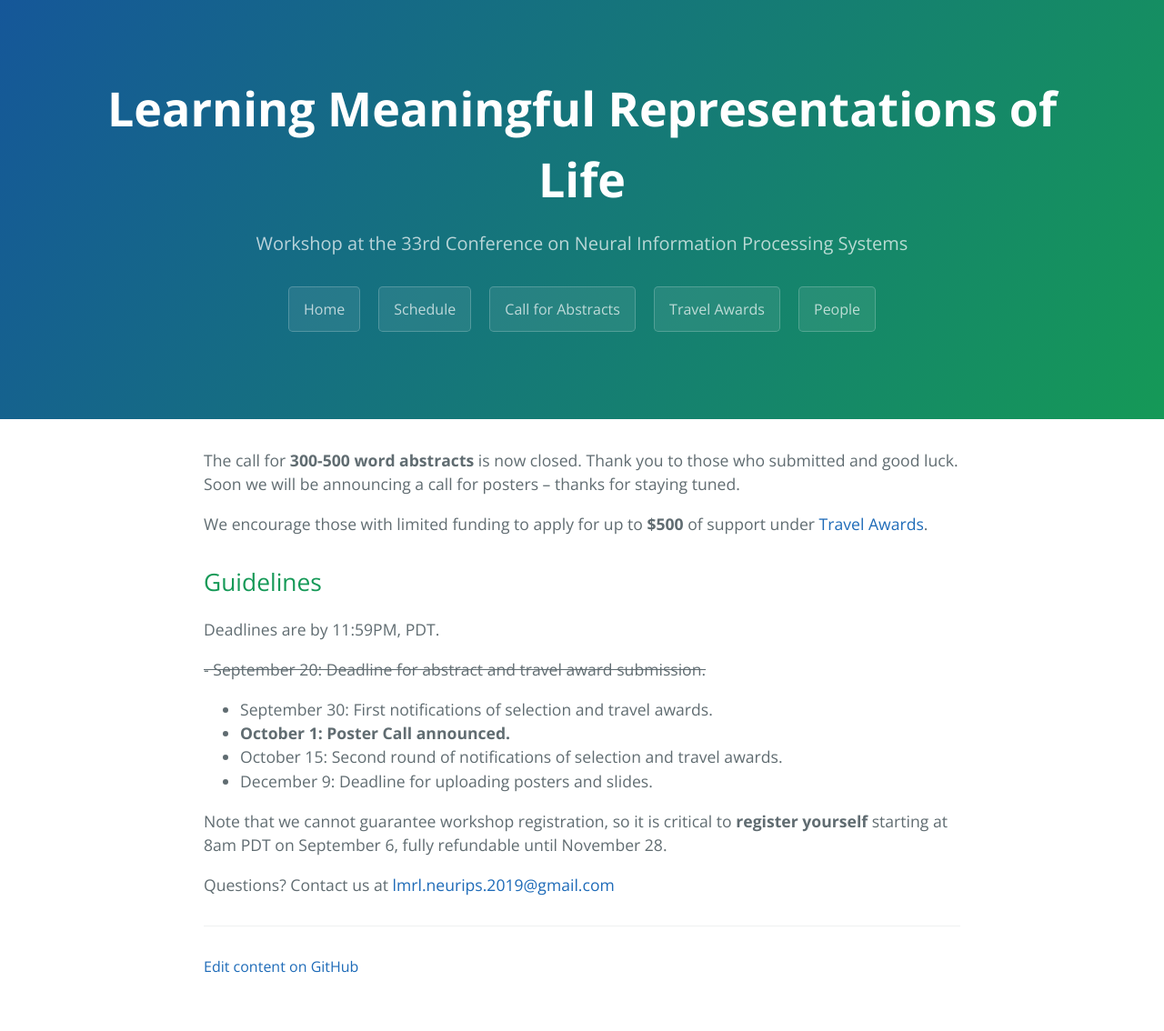
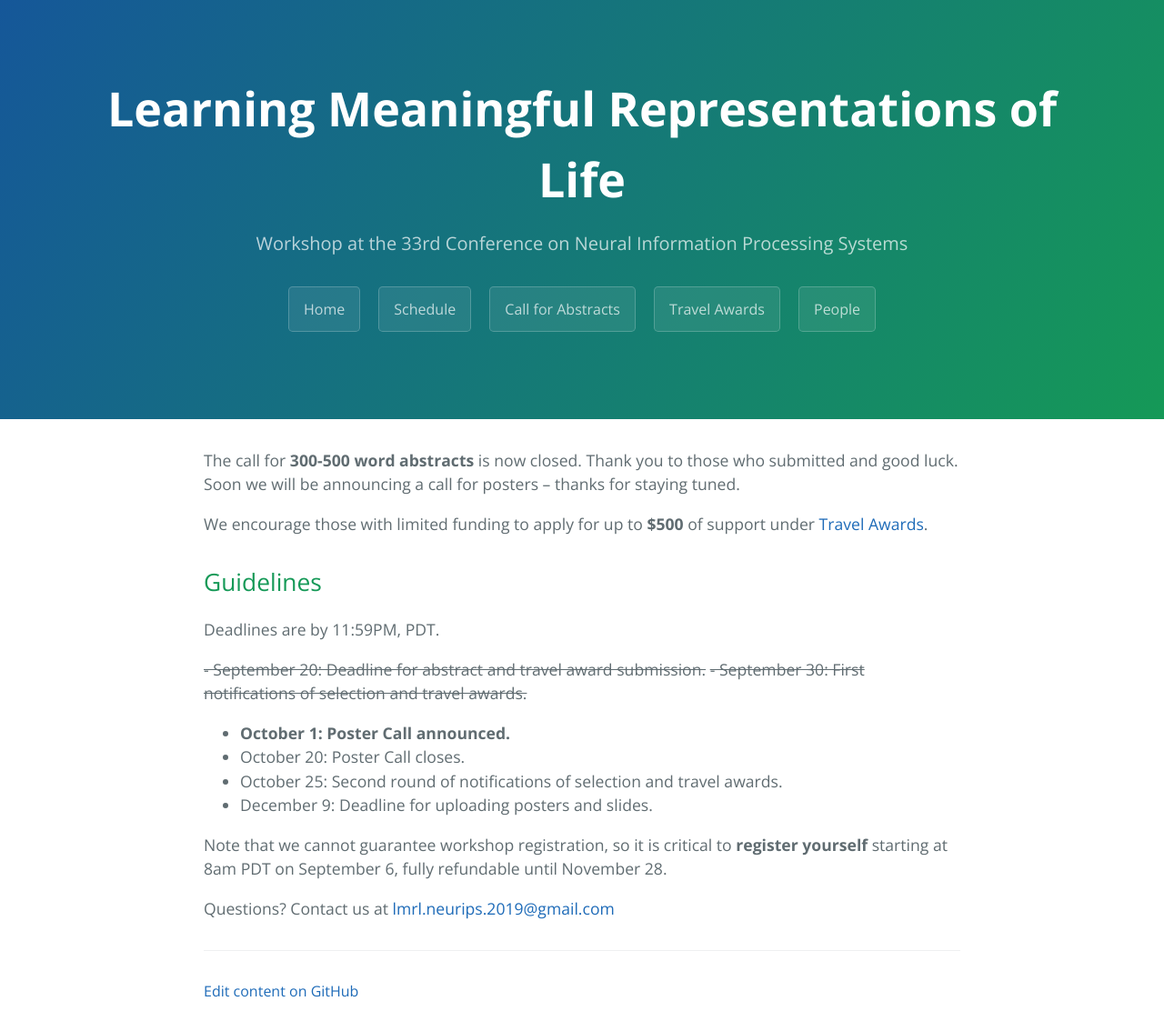
Before and after one commit to lmrl-bio/lmrl-bio.github.io, a Jekyll site: the page built from call.md, in a window 1280 px wide. Shown: the whole page at 91% size. Built offline with Jekyll 4.4.1, drawn with Linux system fonts in a browser that asks for light colours; before the commit the page ends 1107 px from its top, so only the background shows below that.

Commit message:
Update call.md

```diff
--- a/call.md
+++ b/call.md
@@ -9,9 +9,10 @@ We encourage those with limited funding to apply for up to **$500** of support u
 Deadlines are by 11:59PM, PDT.
 
 ~~- September 20: Deadline for abstract and travel award submission.~~
-- September 30: First notifications of selection and travel awards.
+~~- September 30: First notifications of selection and travel awards.~~
 - **October 1: Poster Call announced.**
-- October 15: Second round of notifications of selection and travel awards.
+- October 20: Poster Call closes.
+- October 25: Second round of notifications of selection and travel awards.
 - December 9: Deadline for uploading posters and slides.
 
 Note that we cannot guarantee workshop registration, so it is critical to **register yourself** starting at 8am PDT on September 6, fully refundable until November 28.
```
